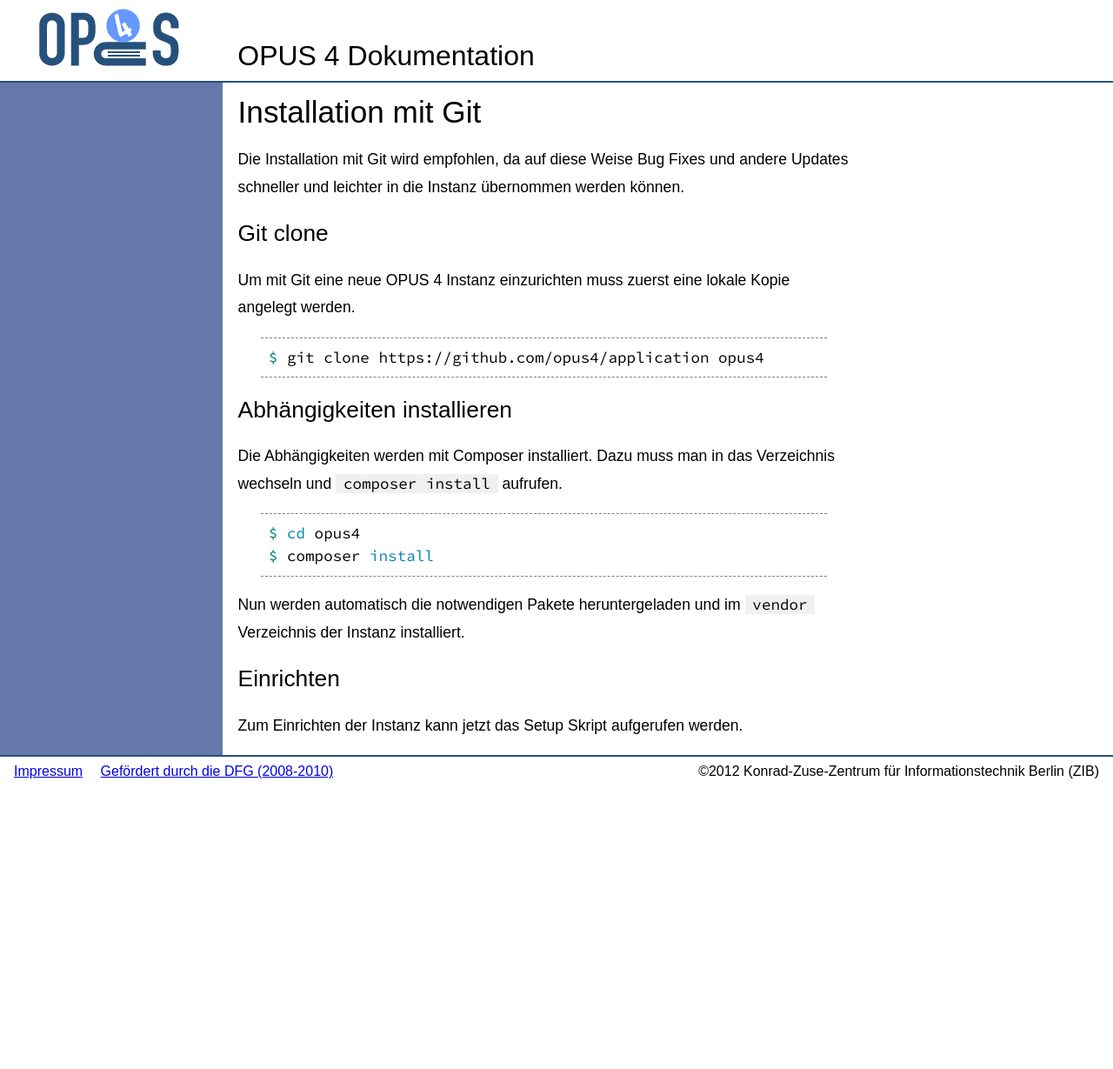
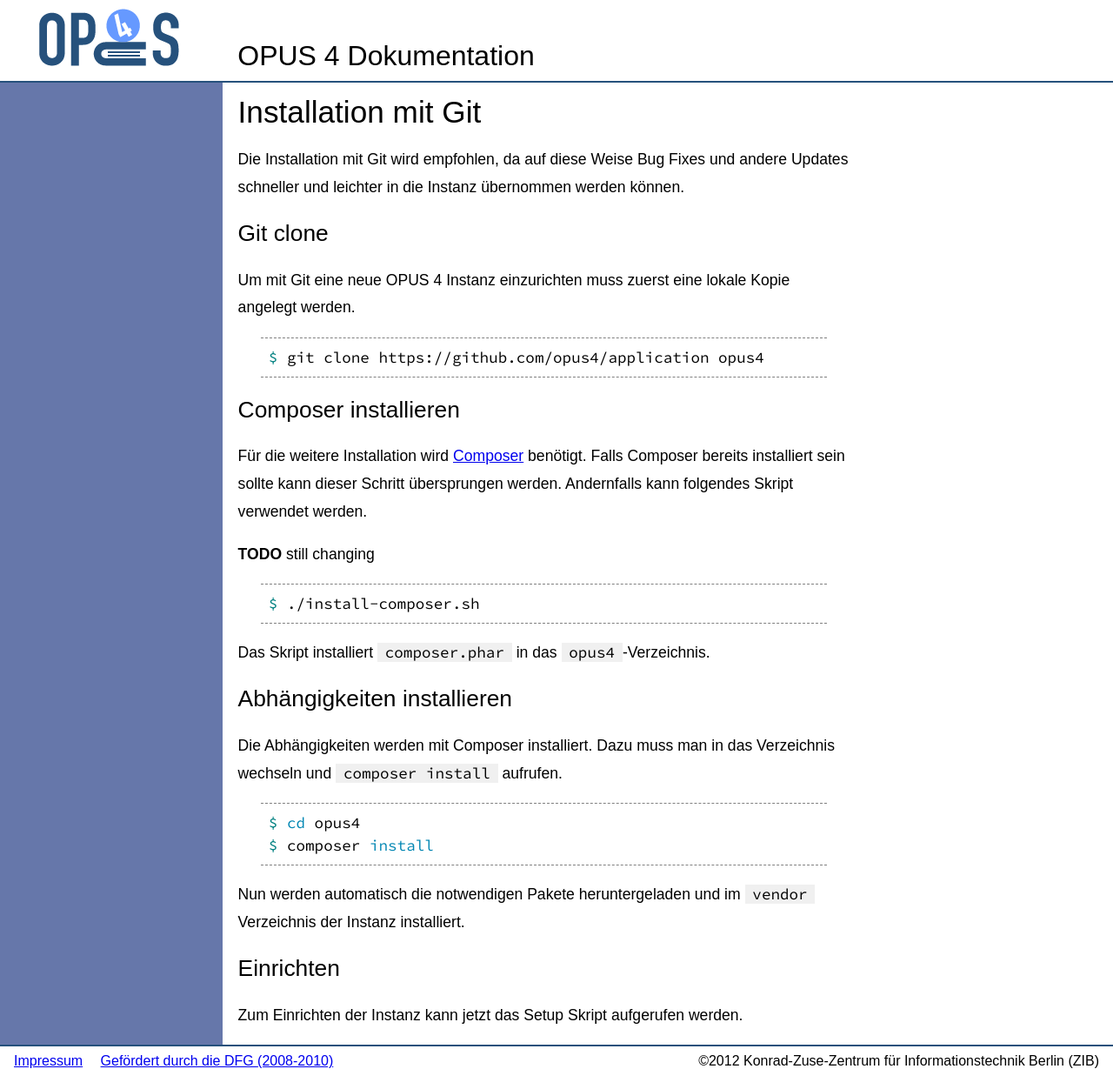
Before and after one commit to OPUS4/opus4.github.io, a Jekyll site: the page built from installation/installation.md, in a window 1280 px wide. Shown: the whole page at 87% size. Built offline with Jekyll 4.4.1, drawn with Linux system fonts in a browser that asks for light colours; before the commit the page ends 900 px from its top, so only the background shows below that.

Commit message:
#8 - Hinweise zur Installation von Composer.

```diff
--- a/installation/installation.md
+++ b/installation/installation.md
@@ -15,6 +15,19 @@
 $ git clone https://github.com/opus4/application opus4
 {% endhighlight %}
 
+## Composer installieren
+
+Für die weitere Installation wird [Composer](https://getcomposer.org) benötigt. Falls Composer bereits installiert sein
+sollte kann dieser Schritt übersprungen werden. Andernfalls kann folgendes Skript verwendet werden.
+
+**TODO** still changing
+
+{% highlight bash %}
+$ ./install-composer.sh
+{% endhighlight %}
+
+Das Skript installiert `composer.phar` in das `opus4`-Verzeichnis.
+
 ## Abhängigkeiten installieren
 
 Die Abhängigkeiten werden mit Composer installiert. Dazu muss man in das Verzeichnis wechseln und `composer install`
```
